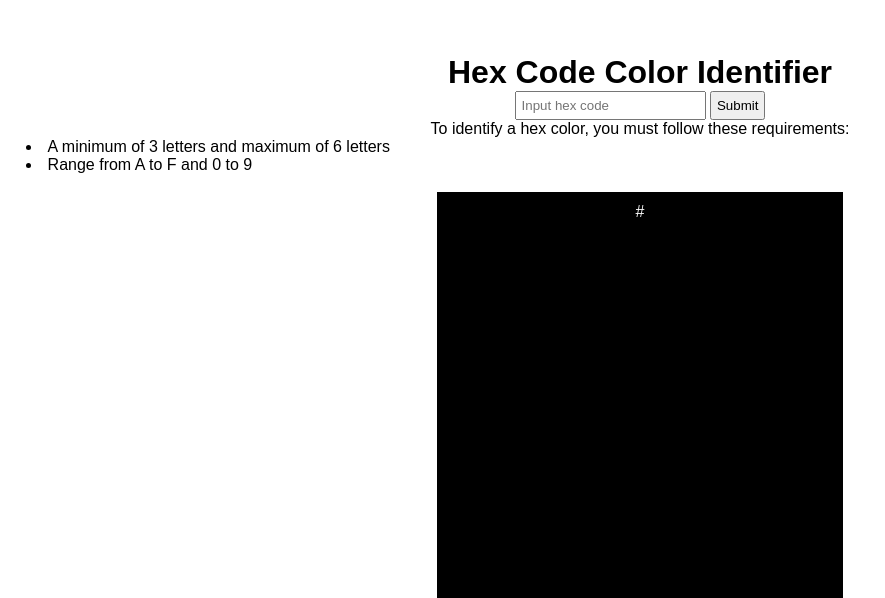
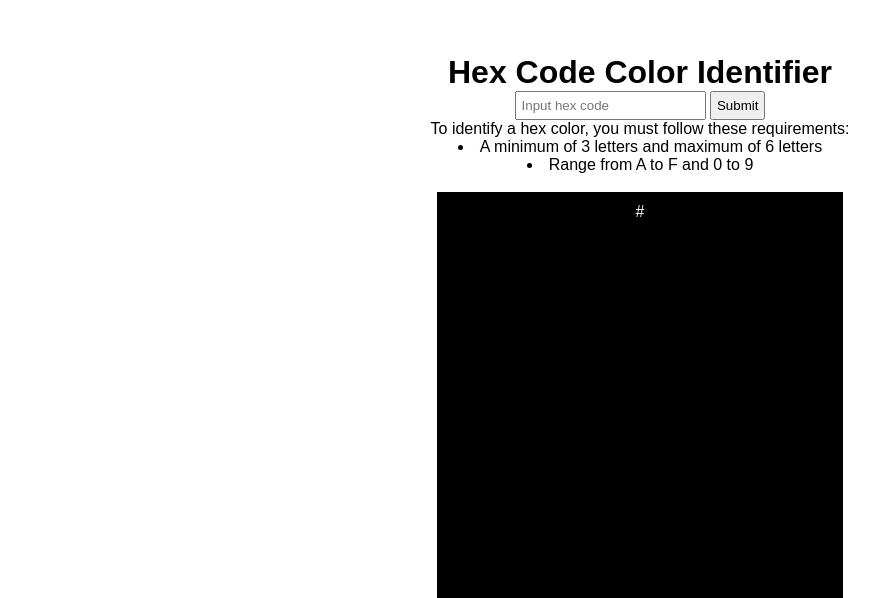
Before and after one commit to Alreynn/hex-color-identifier, a plain HTML site: page index.html in a window 1280 px wide. Shown: the part 226-824 px from the top of the page, without its empty margins (0-885 px from the left). Drawn offline with Linux system fonts and the light colour scheme.

Commit message:
Remove li style

```diff
--- a/styles.css
+++ b/styles.css
@@ -12,10 +12,6 @@ main {
 input {
     padding: 5px;
 }
-li {
-    text-align: left;
-    margin-left: 2vw;
-}
 #value {
     margin-left: auto;
     margin-right: auto;
```
